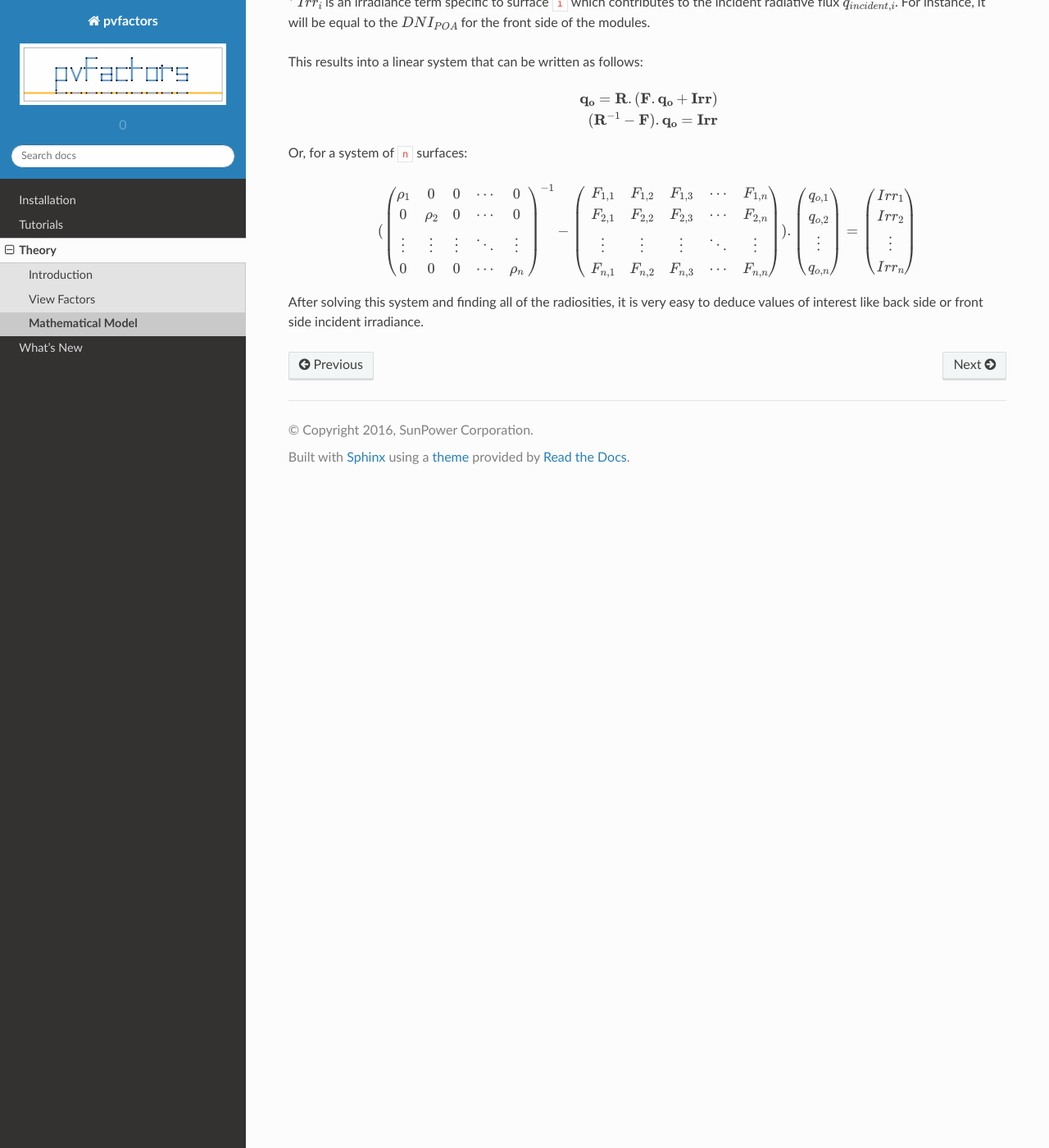
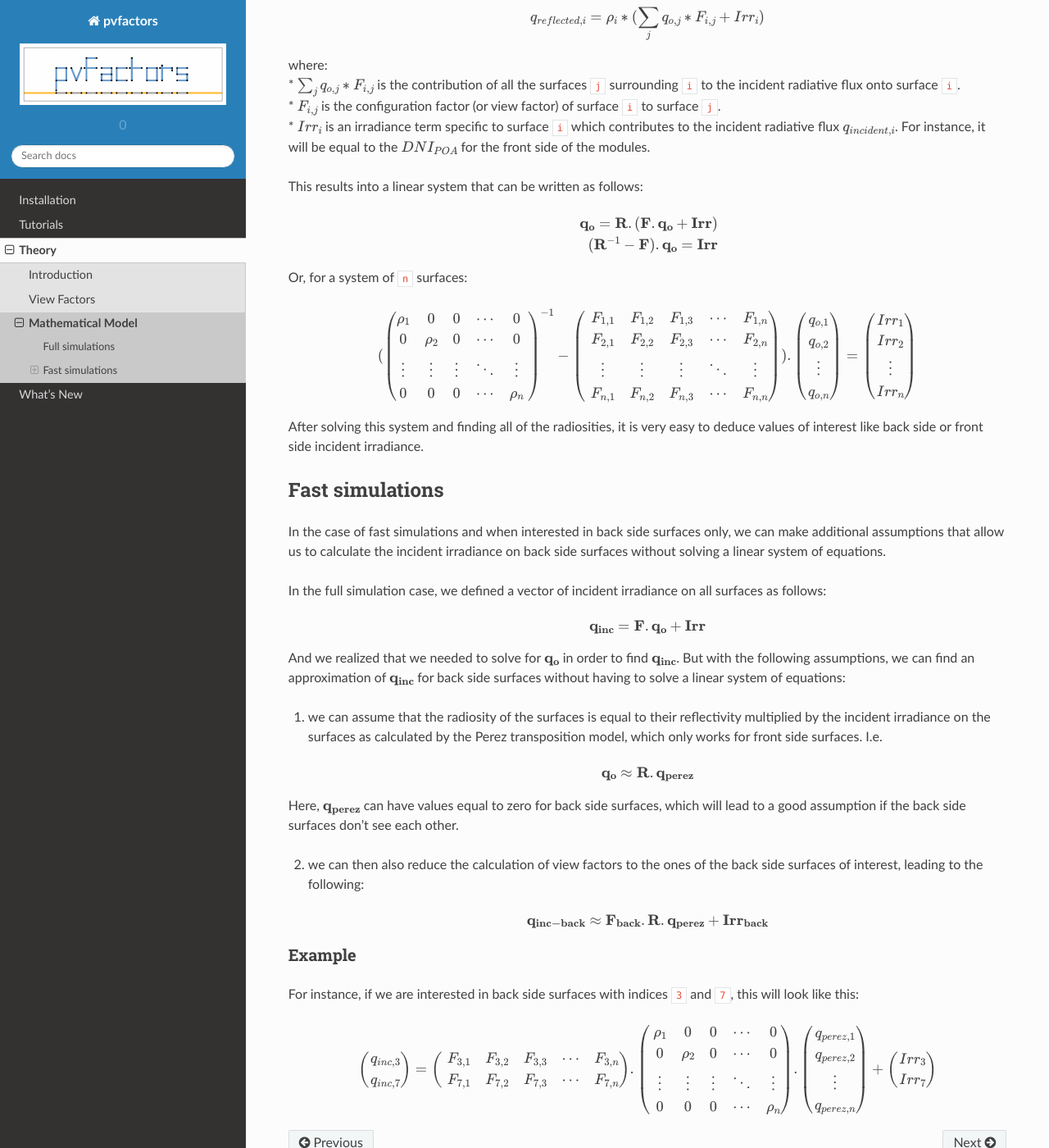
Before and after one commit to SunPower/pvfactors, a Sphinx documentation site: the page built from docs/sphinx/theory/problem_formulation.rst, in a window 1280 px wide and 1400 px high, scrolled down 1509 px. Shown: the whole window at 82% size. Built offline with Sphinx 7.4.7 and the Read the Docs theme 2.0.0, drawn with Linux system fonts in a browser that asks for light colours; pages that are not in the unit, such as notebooks, are missing from menus; some of the changed text lies outside the part shown.

Commit message:
Updated mathematical formulation docs with fast simulation mode

```diff
--- a/docs/sphinx/theory/problem_formulation.rst
+++ b/docs/sphinx/theory/problem_formulation.rst
@@ -12,7 +12,14 @@ The current version of the view factor model only addresses PV rows that are mad
    :width: 80%
    :align: center
 
-By making some assumptions, it is possible to represent the calculation of irradiance terms on each surface with a linear system. The dimension of this system changes depending on the number of surfaces considered. But we can formulate it for the general case of ``n`` surfaces.
+
+The mathematical model used in pvfactors simulations is different depending on the simulation type that is run. In "full simulations", all of the reflections between the modeled surfaces are taken into account in the calculations. In "fast simulations", assumptions are made on the reflected irradiance from the environment surrounding the surface of interest.
+
+
+Full simulations
+----------------
+
+When making some assumptions, it is possible to represent the calculation of irradiance terms on each surface with a linear system. The dimension of this system changes depending on the number of surfaces considered. But we can formulate it for the general case of ``n`` surfaces.
 
 For a surface ``i`` we can write that:
 
@@ -87,3 +94,68 @@ Or, for a system of ``n`` surfaces:
 	\end{pmatrix}
 
 After solving this system and finding all of the radiosities, it is very easy to deduce values of interest like back side or front side incident irradiance.
+
+Fast simulations
+----------------
+
+In the case of fast simulations and when interested in back side surfaces only, we can make additional assumptions that allow us to calculate the incident irradiance on back side surfaces without solving a linear system of equations.
+
+In the full simulation case, we defined a vector of incident irradiance on all surfaces as follows:
+
+
+.. math::
+
+	\mathbf{q_{inc}} = \mathbf{F} . \mathbf{q_o} + \mathbf{Irr}
+
+
+And we realized that we needed to solve for :math:`\mathbf{q_o}` in order to find :math:`\mathbf{q_{inc}}`. But with the following assumptions, we can find an approximation of :math:`\mathbf{q_{inc}}` for back side surfaces without having to solve a linear system of equations:
+
+1) we can assume that the radiosity of the surfaces is equal to their reflectivity multiplied by the incident irradiance on the surfaces as calculated by the Perez transposition model, which only works for front side surfaces. I.e.
+
+.. math::
+
+	\mathbf{q_{o}} ≈ \mathbf{R} . \mathbf{q_{perez}}
+
+Here, :math:`\mathbf{q_{perez}}` can have values equal to zero for back side surfaces, which will lead to a good assumption if the back side surfaces don't see each other.
+
+2) we can then also reduce the calculation of view factors to the ones of the back side surfaces of interest, leading to the following:
+
+
+.. math::
+
+	\mathbf{q_{inc-back}} ≈ \mathbf{F_{back}} . \mathbf{R} . \mathbf{q_{perez}} + \mathbf{Irr_{back}}
+
+
+Example
+^^^^^^^
+
+For instance, if we are interested in back side surfaces with indices ``3`` and ``7``, this will look like this:
+
+.. math::
+
+	\begin{pmatrix}
+	q_{inc, 3}\\
+	q_{inc, 7}\\
+	\end{pmatrix}
+	=
+	\begin{pmatrix}
+	F_{3,1}      & F_{3,2}      & F_{3,3}      & \cdots   & F_{3,n}\\
+	F_{7,1}      & F_{7,2}      & F_{7,3}      & \cdots   & F_{7,n}\\
+	\end{pmatrix} .
+	\begin{pmatrix}
+	{\rho_1}      & 0             & 0      & \cdots   & 0\\
+	0             & {\rho_2}      & 0      & \cdots   & 0\\
+	\vdots        & \vdots        & \vdots & \ddots   & \vdots\\
+	0             & 0             & 0      & \cdots   & {\rho_n}\\
+	\end{pmatrix} .
+	\begin{pmatrix}
+	q_{perez, 1}\\
+	q_{perez, 2}\\
+	\vdots\\
+	q_{perez, n}\\
+	\end{pmatrix}
+	+
+	\begin{pmatrix}
+	Irr_3\\
+	Irr_7\\
+	\end{pmatrix}
```
